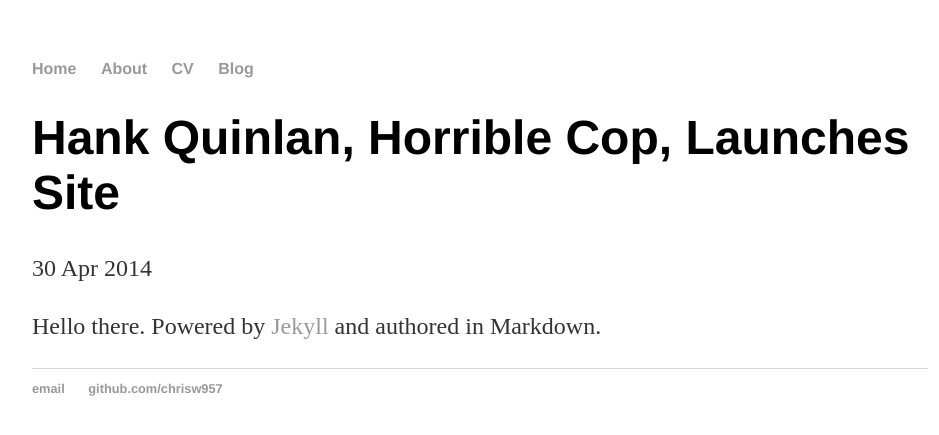
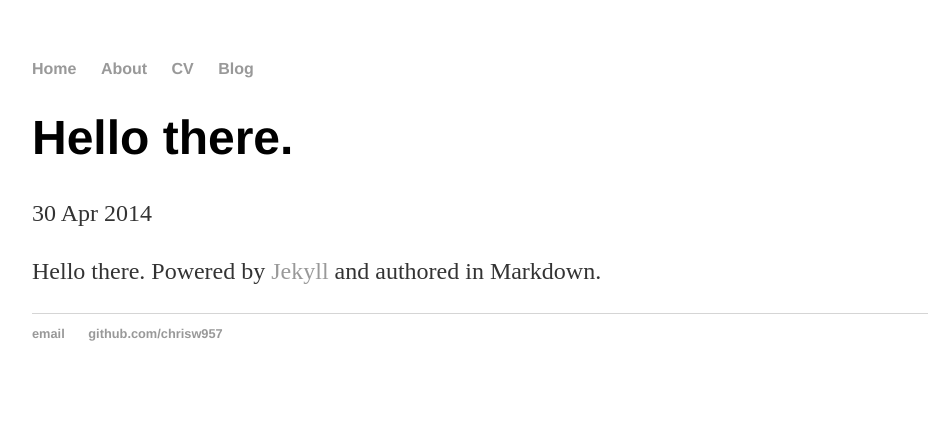
Before and after one commit to chrisw957/chrisw.github.io, a Jekyll site: the page built from _posts/2018-10-17-hello.md, in a window 1280 px wide. Shown: the top 435 px of the page, without its empty margins (160-1099 px from the left). Built offline with Jekyll 4.4.1, drawn with Linux system fonts in a browser that asks for light colours.

Commit message:
Update 2018-10-17-hello.md

```diff
--- a/_posts/2018-10-17-hello.md
+++ b/_posts/2018-10-17-hello.md
@@ -1,6 +1,6 @@
 ---
 layout: post
-title: "Hank Quinlan, Horrible Cop, Launches Site"
+title: "Hello there."
 date: 2014-04-30
 ---
 
```
